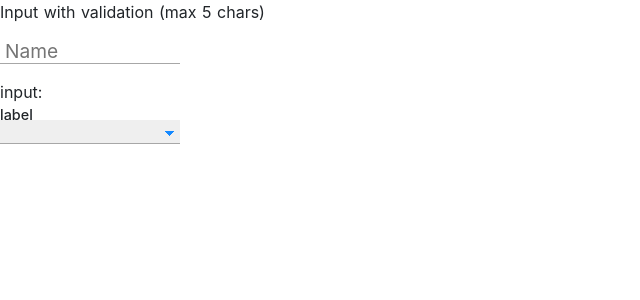
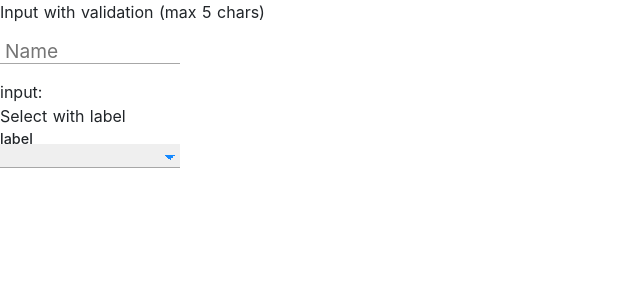
Before and after one commit to 0x5050/budget, a Nuxt app: page /components_page in a window 1280 px wide. Shown: the top 300 px of the page, without its empty margins (0-640 px from the left). Built offline with nearby package versions, Linux system fonts and the light colour scheme.

Commit message:
adde desc in components page

```diff
--- a/pages/components_page.vue
+++ b/pages/components_page.vue
@@ -9,6 +9,7 @@
     />
     input: {{ text }}
     <br>
+    Select with label
     <m-select
       label="label"
       :options="options"
```
